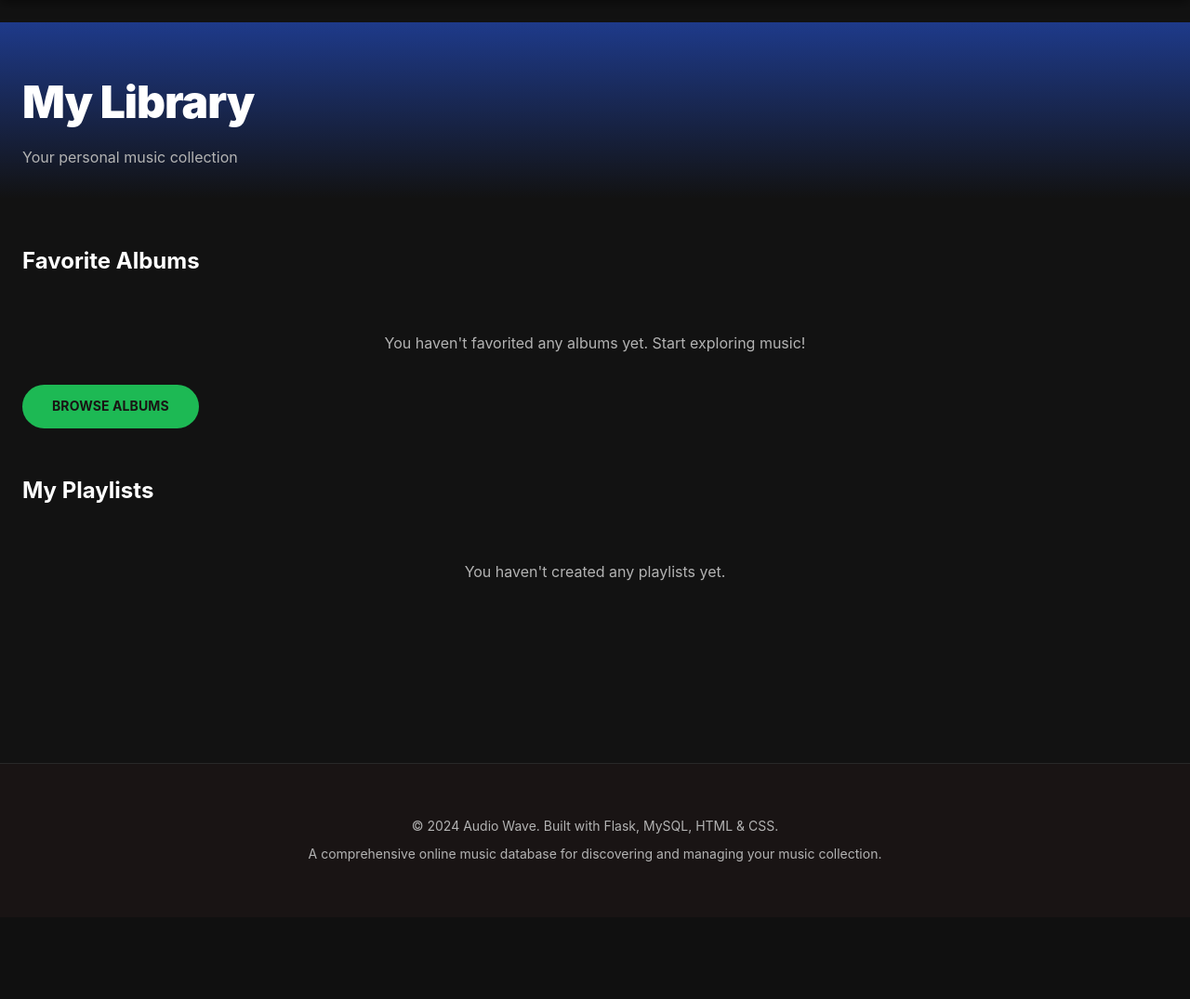
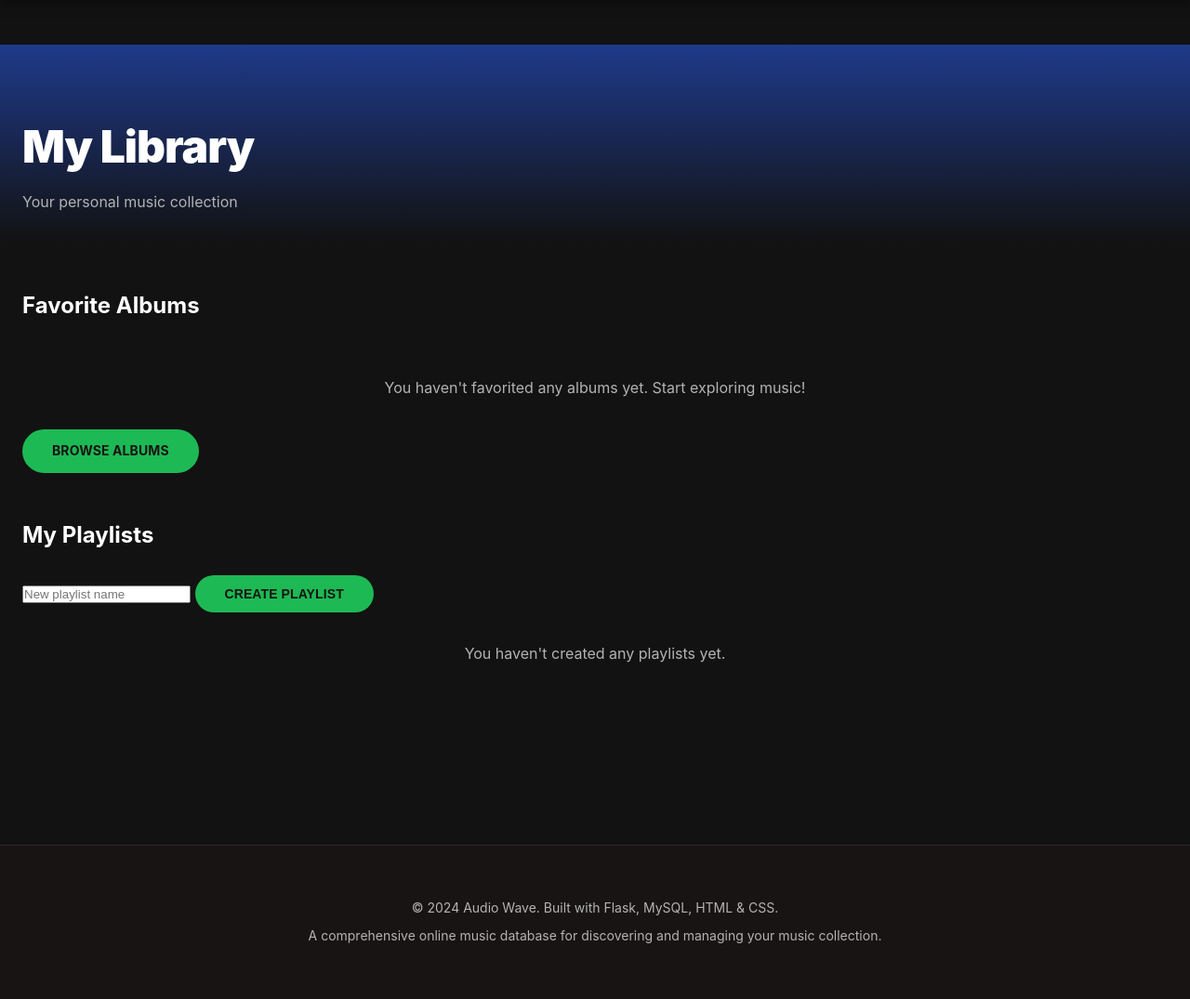
Before and after one commit to Harman745/music-database-app, a Flask app: page /library in a window 1280 px wide. Shown: the part 64-1139 px from the top of the page at 93% size. Before the commit the page ends 991 px from the top, so only its background shows below. Run offline with Flask 3, Linux system fonts and the light colour scheme; the visitor is signed in with stand-in values (Sample User, id 1); data comes from the database, SQL or seed files in the repository; data that the repository does not hold is empty.

Commit message:
Add login improvements, forgot password feature, developer credits, and Render deployment config

```diff
--- a/app.py
+++ b/app.py
@@ -30,6 +30,7 @@ def init_db():
             password_hash TEXT NOT NULL,
             first_name TEXT,
             last_name TEXT,
+            memorable_word TEXT,
             date_joined DATETIME DEFAULT CURRENT_TIMESTAMP
         )
     ''')
@@ -358,11 +359,31 @@ def insert_sample_data(conn):
 
     conn.commit()
 
+def migrate_db():
+    """Add memorable_word column to existing User table if it doesn't exist"""
+    conn = get_db()
+    cursor = conn.cursor()
+
+    # Check if memorable_word column exists
+    cursor.execute("PRAGMA table_info(User)")
+    columns = [column[1] for column in cursor.fetchall()]
+
+    if 'memorable_word' not in columns:
+        try:
+            cursor.execute("ALTER TABLE User ADD COLUMN memorable_word TEXT")
+            conn.commit()
+            print("Added memorable_word column to User table")
+        except sqlite3.OperationalError as e:
+            print(f"Migration error: {e}")
+
+    conn.close()
+
 # Helper function to hash passwords
 def hash_password(password):
     return hashlib.sha256(password.encode()).hexdigest()
 
 # Routes
+# Developer: Yuvraj Singh Bahia
 @app.route('/')
 def index():
     """Homepage"""
@@ -386,6 +407,7 @@ def index():
     conn.close()
     return render_template('index.html', albums=albums)
 
+# Developer: Ihsaan, Harman Singh
 @app.route('/register', methods=['GET', 'POST'])
 def register():
     """User registration"""
@@ -395,15 +417,16 @@ def register():
         password = request.form['password']
         first_name = request.form.get('first_name', '')
         last_name = request.form.get('last_name', '')
+        memorable_word = request.form.get('memorable_word', '')
 
         conn = get_db()
         cursor = conn.cursor()
 
         try:
             cursor.execute("""
-                INSERT INTO User (username, email, password_hash, first_name, last_name)
-                VALUES (?, ?, ?, ?, ?)
-            """, (username, email, hash_password(password), first_name, last_name))
+                INSERT INTO User (username, email, password_hash, first_name, last_name, memorable_word)
+                VALUES (?, ?, ?, ?, ?, ?)
+            """, (username, email, hash_password(password), first_name, last_name, memorable_word.lower()))
             conn.commit()
             flash('Registration successful! Please login.', 'success')
             return redirect(url_for('login'))
@@ -414,18 +437,20 @@ def register():
 
     return render_template('register.html')
 
+# Developer: Ihsaan
 @app.route('/login', methods=['GET', 'POST'])
 def login():
     """User login"""
     if request.method == 'POST':
-        username = request.form['username']
+        username_or_email = request.form['username']
         password = request.form['password']
 
         conn = get_db()
         cursor = conn.cursor()
+        # Check if the input matches either username or email
         cursor.execute("""
-            SELECT * FROM User WHERE username = ? AND password_hash = ?
-        """, (username, hash_password(password)))
+            SELECT * FROM User WHERE (username = ? OR email = ?) AND password_hash = ?
+        """, (username_or_email, username_or_email, hash_password(password)))
         user = cursor.fetchone()
         conn.close()
 
@@ -435,7 +460,7 @@ def login():
             flash('Login successful!', 'success')
             return redirect(url_for('index'))
         else:
-            flash('Invalid username or password.', 'error')
+            flash('Invalid username/email or password.', 'error')
 
     return render_template('login.html')
 
@@ -446,6 +471,70 @@ def logout():
     flash('Logged out successfully.', 'success')
     return redirect(url_for('index'))
 
+# Developer: Harman Singh
+@app.route('/forgot-password', methods=['GET', 'POST'])
+def forgot_password():
+    """Forgot password - Request password reset"""
+    if request.method == 'POST':
+        email = request.form['email']
+        memorable_word = request.form['memorable_word']
+
+        conn = get_db()
+        cursor = conn.cursor()
+        cursor.execute("SELECT * FROM User WHERE email = ?", (email,))
+        user = cursor.fetchone()
+        conn.close()
+
+        if user:
+            # Verify memorable word
+            if user['memorable_word'] and user['memorable_word'].lower() == memorable_word.lower():
+                # Store the user_id in session for password reset
+                session['reset_user_id'] = user['user_id']
+                session['reset_email'] = email
+                flash('Security verified! Please enter your new password.', 'success')
+                return redirect(url_for('reset_password'))
+            else:
+                flash('Incorrect memorable word. Please try again.', 'error')
+        else:
+            flash('No account found with that email address.', 'error')
+
+    return render_template('forgot_password.html')
+
+# Developer: Harman Singh
+@app.route('/reset-password', methods=['GET', 'POST'])
+def reset_password():
+    """Reset password page"""
+    # Check if user has gone through forgot password flow
+    if 'reset_user_id' not in session:
+        flash('Please use the forgot password page first.', 'error')
+        return redirect(url_for('forgot_password'))
+
+    if request.method == 'POST':
+        new_password = request.form['password']
+        confirm_password = request.form['confirm_password']
+
+        if new_password != confirm_password:
+            flash('Passwords do not match.', 'error')
+            return render_template('reset_password.html')
+
+        conn = get_db()
+        cursor = conn.cursor()
+        cursor.execute("""
+            UPDATE User SET password_hash = ? WHERE user_id = ?
+        """, (hash_password(new_password), session['reset_user_id']))
+        conn.commit()
+        conn.close()
+
+        # Clear reset session data
+        session.pop('reset_user_id', None)
+        session.pop('reset_email', None)
+
+        flash('Password reset successful! Please login with your new password.', 'success')
+        return redirect(url_for('login'))
+
+    return render_template('reset_password.html', email=session.get('reset_email'))
+
+# Developer: Harman Singh
 @app.route('/artists')
 def artists():
     """List all artists"""
@@ -462,6 +551,7 @@ def artists():
     conn.close()
     return render_template('artists.html', artists=artists)
 
+# Developer: Michel
 @app.route('/artist/<int:artist_id>')
 def artist_detail(artist_id):
     """Artist detail page"""
@@ -559,6 +649,7 @@ def rate_artist(artist_id):
 
     return redirect(url_for('artist_detail', artist_id=artist_id))
 
+# Developer: Harman Singh
 @app.route('/albums')
 def albums():
     """List all albums"""
@@ -745,6 +836,7 @@ def toggle_favorite(album_id):
     conn.close()
     return redirect(url_for('album_detail', album_id=album_id))
 
+# Developer: Hasham
 @app.route('/library')
 def library():
     """User's library"""
@@ -782,6 +874,190 @@ def library():
 
     conn.close()
     return render_template('library.html', favorite_albums=favorite_albums, playlists=playlists)
+
+@app.route('/playlist/create', methods=['POST'])
+def create_playlist():
+    if 'user_id' not in session:
+        flash('Please login to create playlists.', 'error')
+        return redirect(url_for('login'))
+
+    playlist_name = request.form['playlist_name']
+
+    conn = get_db()
+    cursor = conn.cursor()
+    cursor.execute("""
+        INSERT INTO Playlist (user_id, playlist_name)
+        VALUES (?, ?)
+    """, (session['user_id'], playlist_name))
+    conn.commit()
+    conn.close()
+
+    flash('Playlist created successfully!', 'success')
+    return redirect(url_for('library'))
+
+@app.route('/playlist/<int:playlist_id>')
+def view_playlist(playlist_id):
+    if 'user_id' not in session:
+        flash('Please login to view playlists.', 'error')
+        return redirect(url_for('login'))
+
+    conn = get_db()
+    cursor = conn.cursor()
+
+    cursor.execute("""
+        SELECT * FROM Playlist
+        WHERE playlist_id = ? AND user_id = ?
+    """, (playlist_id, session['user_id']))
+    playlist = cursor.fetchone()
+
+    if not playlist:
+        flash('Playlist not found.', 'error')
+        return redirect(url_for('library'))
+
+    cursor.execute("""
+        SELECT t.track_id, t.track_title, t.duration_seconds,
+               a.album_title, ar.artist_name
+        FROM Playlist_Track pt
+        JOIN Track t ON pt.track_id = t.track_id
+        JOIN Album a ON t.album_id = a.album_id
+        JOIN Artist ar ON a.artist_id = ar.artist_id
+        WHERE pt.playlist_id = ?
+        ORDER BY t.track_number
+    """, (playlist_id,))
+    tracks = cursor.fetchall()
+
+    cursor.execute("""
+        SELECT t.track_id, t.track_title, ar.artist_name
+        FROM Track t
+        JOIN Album a ON t.album_id = a.album_id
+        JOIN Artist ar ON a.artist_id = ar.artist_id
+        ORDER BY ar.artist_name, t.track_title
+    """)
+    all_tracks = cursor.fetchall()
+
+    total_duration = sum(t['duration_seconds'] for t in tracks)
+    track_count = len(tracks)
+
+    conn.close()
+
+    return render_template(
+        'playlist_view.html',
+        playlist=playlist,
+        tracks=tracks,
+        all_tracks=all_tracks,
+        total_duration=total_duration,
+        track_count=track_count
+    )
+
+@app.route('/playlist/<int:playlist_id>/remove/<int:track_id>', methods=['POST'])
+def remove_track(playlist_id, track_id):
+    if 'user_id' not in session:
+        flash('Please login.', 'error')
+        return redirect(url_for('login'))
+
+    conn = get_db()
+    cursor = conn.cursor()
+
+    cursor.execute("""
+        DELETE FROM Playlist_Track
+        WHERE playlist_id = ? AND track_id = ?
+    """, (playlist_id, track_id))
+
+    conn.commit()
+    conn.close()
+
+    flash('Track removed from playlist.', 'info')
+    return redirect(url_for('view_playlist', playlist_id=playlist_id))
+
+@app.route('/playlist/<int:playlist_id>/delete', methods=['POST'])
+def delete_playlist(playlist_id):
+    if 'user_id' not in session:
+        flash('Please login.', 'error')
+        return redirect(url_for('login'))
+
+    conn = get_db()
+    cursor = conn.cursor()
+
+    # Delete all tracks inside the playlist
+    cursor.execute("""
+        DELETE FROM Playlist_Track
+        WHERE playlist_id = ?
+    """, (playlist_id,))
+
+    # Delete the playlist itself
+    cursor.execute("""
+        DELETE FROM Playlist
+        WHERE playlist_id = ? AND user_id = ?
+    """, (playlist_id, session['user_id']))
+
+    conn.commit()
+    conn.close()
+
+    flash('Playlist deleted successfully.', 'info')
+    return redirect(url_for('library'))
+
+@app.route('/playlist/<int:playlist_id>/rename', methods=['POST'])
+def rename_playlist(playlist_id):
+    if 'user_id' not in session:
+        flash('Please login.', 'error')
+        return redirect(url_for('login'))
+
+    new_name = request.form['new_name']
+
+    conn = get_db()
+    cursor = conn.cursor()
+
+    cursor.execute("""
+        UPDATE Playlist
+        SET playlist_name = ?
+        WHERE playlist_id = ? AND user_id = ?
+    """, (new_name, playlist_id, session['user_id']))
+
+    conn.commit()
+    conn.close()
+
+    flash('Playlist renamed successfully.', 'success')
+    return redirect(url_for('view_playlist', playlist_id=playlist_id))
+
+
+@app.route('/playlist/<int:playlist_id>/add', methods=['POST'])
+def add_track_to_playlist(playlist_id):
+    if 'user_id' not in session:
+        flash('Please login.', 'error')
+        return redirect(url_for('login'))
+
+    track_id = request.form['track_id']
+
+    conn = get_db()
+    cursor = conn.cursor()
+
+    cursor.execute("""
+        SELECT * FROM Playlist_Track
+        WHERE playlist_id = ? AND track_id = ?
+    """, (playlist_id, track_id))
+
+    if cursor.fetchone():
+        flash('Track already in playlist.', 'info')
+    else:
+        cursor.execute("""
+            SELECT COALESCE(MAX(position), 0) + 1
+            FROM Playlist_Track
+            WHERE playlist_id = ?
+        """, (playlist_id,))
+        next_position = cursor.fetchone()[0]
+
+        cursor.execute("""
+            INSERT INTO Playlist_Track (playlist_id, track_id, position)
+            VALUES (?, ?, ?)
+        """, (playlist_id, track_id, next_position))
+
+        flash('Track added!', 'success')
+
+    conn.commit()
+    conn.close()
+
+    return redirect(url_for('view_playlist', playlist_id=playlist_id))
+
 
 @app.route('/search')
 def search():
@@ -836,4 +1112,7 @@ if not os.path.exists(DATABASE):
     init_db()
 
 if __name__ == '__main__':
-    app.run(debug=True, host='0.0.0.0', port=5000)
+    # Run database migration to add new columns
+    migrate_db()
+    port = int(os.environ.get('PORT', 5000))
+    app.run(debug=False, host='0.0.0.0', port=port)
--- a/requirements.txt
+++ b/requirements.txt
@@ -1,2 +1,3 @@
 Flask==3.1.2
 pymysql==1.1.0
+gunicorn==21.2.0
--- a/static/css/style.css
+++ b/static/css/style.css
@@ -450,8 +450,9 @@ body.menu-open {
 .page-header {
     background: linear-gradient(180deg, #1e3a8a 0%, transparent 100%);
     color: var(--spotify-white);
-    padding: 48px 0 32px;
+    padding: 72px 0 32px;
     margin-bottom: 32px;
+    margin-top: 24px;
 }
 
 .page-header h1 {
--- a/templates/library.html
+++ b/templates/library.html
@@ -52,17 +52,21 @@
 
     <section class="library-section">
         <h2>My Playlists</h2>
+        <form action="{{ url_for('create_playlist') }}" method="POST" class="create-playlist-form">
+    <input type="text" name="playlist_name" placeholder="New playlist name" required>
+    <button type="submit" class="btn-primary">Create Playlist</button>
+</form>
         {% if playlists %}
             <div class="playlists-list">
                 {% for playlist in playlists %}
-                <div class="playlist-card">
+<a href="{{ url_for('view_playlist', playlist_id=playlist['playlist_id']) }}" class="playlist-card">
     <div class="playlist-icon">📚</div>
     <div class="playlist-info">
         <h3>{{ playlist['playlist_name'] }}</h3>
         <p>{{ playlist['track_count'] }} track(s)</p>
         <p class="playlist-date">Created: {{ playlist['created_date'][:10] }}</p>
     </div>
-                </div>
+</a>
 {% endfor %}
             </div>
         {% else %}
--- a/templates/login.html
+++ b/templates/login.html
@@ -8,12 +8,15 @@
         <h2>Login to Your Account</h2>
         <form method="POST" action="{{ url_for('login') }}">
             <div class="form-group">
-                <label for="username">Username</label>
+                <label for="username">Username or Email</label>
                 <input type="text" id="username" name="username" required>
             </div>
             <div class="form-group">
                 <label for="password">Password</label>
                 <input type="password" id="password" name="password" required>
+            </div>
+            <div class="form-group" style="text-align: right; margin-top: -10px;">
+                <a href="{{ url_for('forgot_password') }}" style="font-size: 0.9em;">Forgot Password?</a>
             </div>
             <button type="submit" class="btn-primary btn-full">Login</button>
         </form>
--- a/templates/register.html
+++ b/templates/register.html
@@ -27,6 +27,11 @@
                 <label for="last_name">Last Name</label>
                 <input type="text" id="last_name" name="last_name">
             </div>
+            <div class="form-group">
+                <label for="memorable_word">Memorable Word (for password recovery) *</label>
+                <input type="text" id="memorable_word" name="memorable_word" required placeholder="e.g., favorite pet name">
+                <small style="color: #666; font-size: 0.85em;">Keep this word safe - you'll need it to reset your password</small>
+            </div>
             <button type="submit" class="btn-primary btn-full">Register</button>
         </form>
         <p class="auth-footer">
```
Also changed, not shown: DEPLOYMENT.md (added, +62 -0 lines), templates/forgot_password.html (added, +26 -0 lines), templates/playlist_view.html (added, +58 -0 lines), templates/reset_password.html (added, +26 -0 lines). Lines whose indentation alone changed are shown as unchanged.
